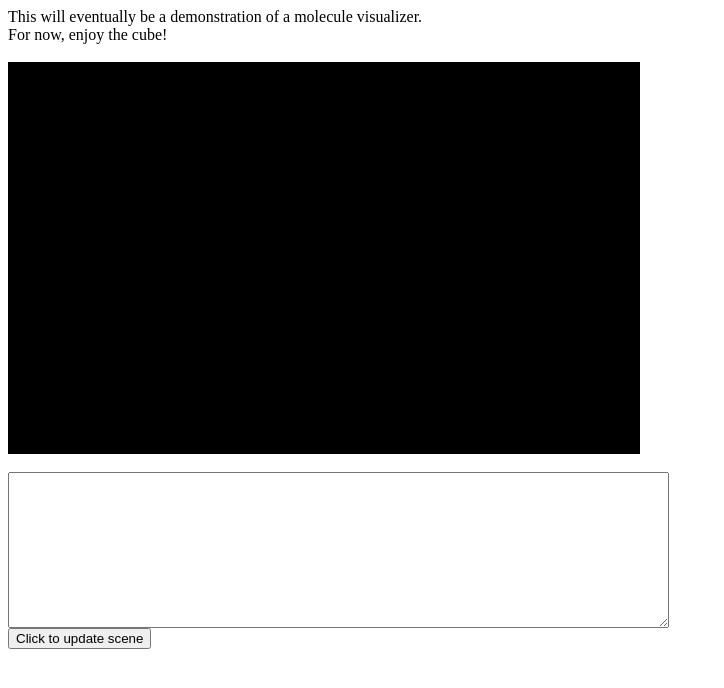
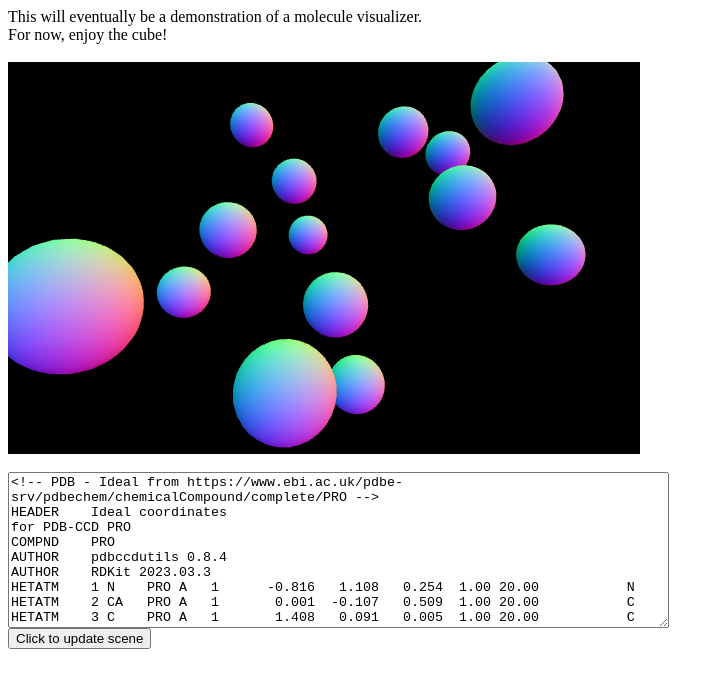
Before and after one commit to Russ741/molecule-visualizer, a plain HTML site: page index.html in a window 1280 px wide. Shown: the whole page, without its empty margins (0-724 px from the left). Drawn offline with nearby package versions, Linux system fonts and the light colour scheme; animation ran at ten frames a second.

Commit message:
Add PDB of proline (ideal) as the default molecule to draw.

```diff
--- a/index.html
+++ b/index.html
@@ -32,6 +32,38 @@ For now, enjoy the cube!<br /><br />
 </div>
 
 <br />
-<textarea id="pdb-contents" cols="80" rows="10"></textarea>
+<textarea id="pdb-contents" cols="80" rows="10">
+<!-- PDB - Ideal from https://www.ebi.ac.uk/pdbe-srv/pdbechem/chemicalCompound/complete/PRO -->
+HEADER    Ideal coordinates
+for PDB-CCD PRO
+COMPND    PRO
+AUTHOR    pdbccdutils 0.8.4
+AUTHOR    RDKit 2023.03.3
+HETATM    1 N    PRO A   1      -0.816   1.108   0.254  1.00 20.00           N
+HETATM    2 CA   PRO A   1       0.001  -0.107   0.509  1.00 20.00           C
+HETATM    3 C    PRO A   1       1.408   0.091   0.005  1.00 20.00           C
+HETATM    4 O    PRO A   1       1.650   0.980  -0.777  1.00 20.00           O
+HETATM    5 CB   PRO A   1      -0.703  -1.227  -0.286  1.00 20.00           C
+HETATM    6 CG   PRO A   1      -2.163  -0.753  -0.439  1.00 20.00           C
+HETATM    7 CD   PRO A   1      -2.218   0.614   0.276  1.00 20.00           C
+HETATM    8 OXT  PRO A   1       2.391  -0.721   0.424  1.00 20.00           O
+HETATM    9 H    PRO A   1      -0.707   1.708   1.057  1.00 20.00           H
+HETATM   10 HA   PRO A   1       0.009  -0.343   1.573  1.00 20.00           H
+HETATM   11 HB2  PRO A   1      -0.240  -1.345  -1.266  1.00 20.00           H
+HETATM   12 HB3  PRO A   1      -0.666  -2.165   0.267  1.00 20.00           H
+HETATM   13 HG2  PRO A   1      -2.416  -0.638  -1.493  1.00 20.00           H
+HETATM   14 HG3  PRO A   1      -2.843  -1.458   0.040  1.00 20.00           H
+HETATM   15 HD2  PRO A   1      -2.872   1.300  -0.263  1.00 20.00           H
+HETATM   16 HD3  PRO A   1      -2.559   0.492   1.304  1.00 20.00           H
+HETATM   17 HXT  PRO A   1       3.293  -0.594   0.101  1.00 20.00           H
+CONECT    1    2    7    9
+CONECT    2    3    5   10
+CONECT    3    4    4    8
+CONECT    5    6   11   12
+CONECT    6    7   13   14
+CONECT    7   15   16
+CONECT    8   17
+END
+</textarea>
 <br />
 <button id="update">Click to update scene</button>
```
